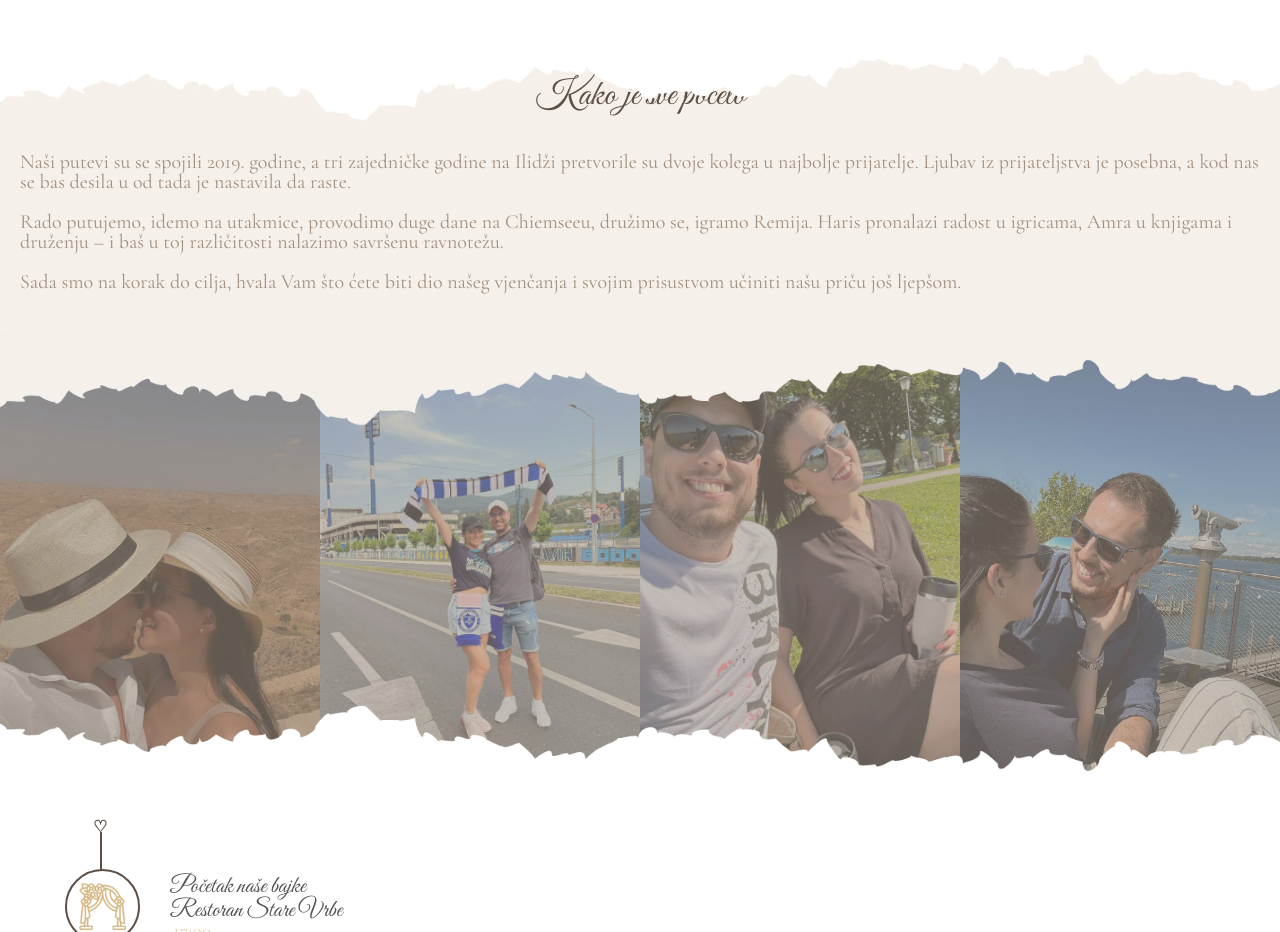
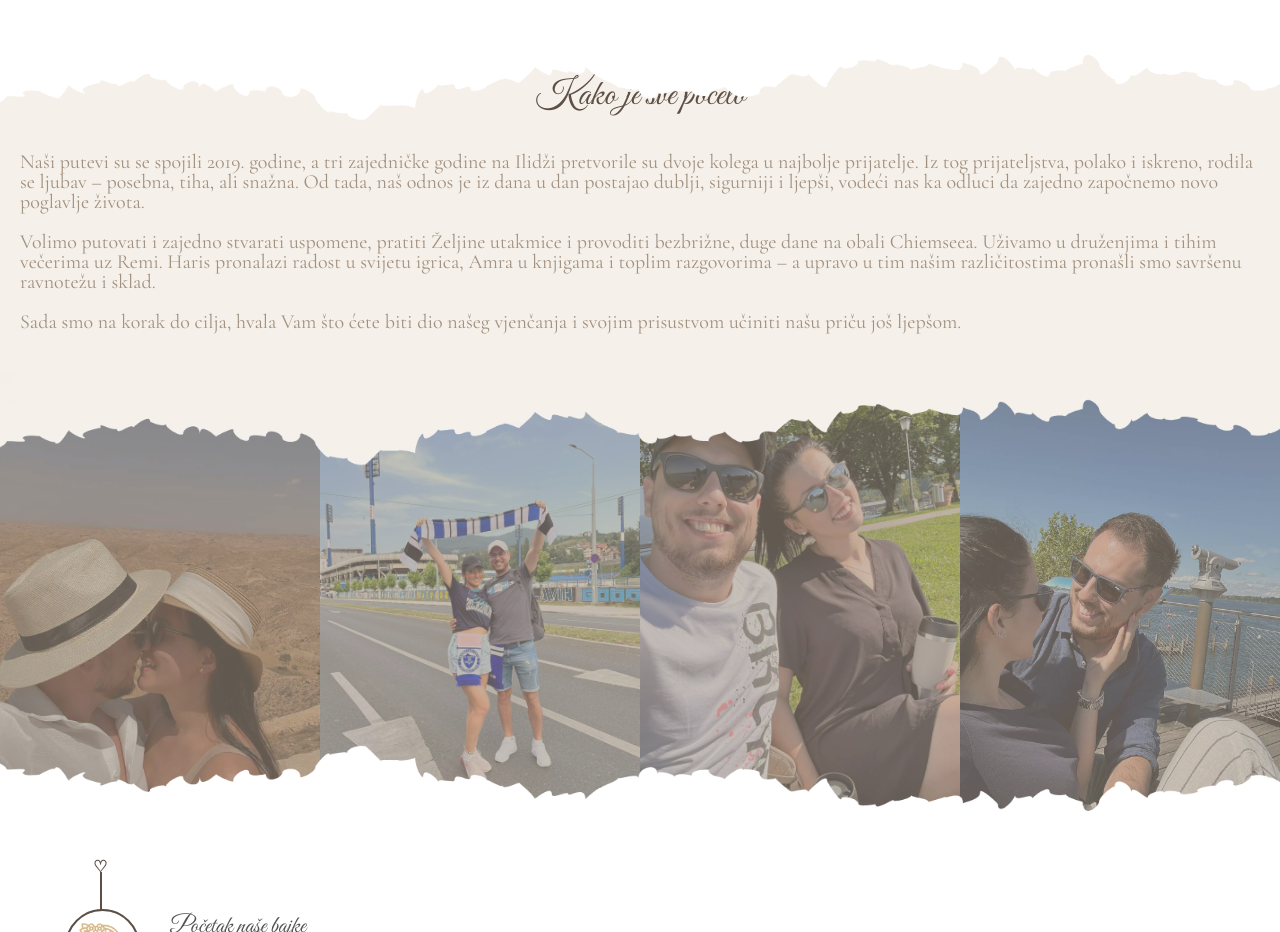
Before and after one commit to hariskablar/ceremony, a React (Vite) app: page / in a window 1280 px wide. Shown: the part 1120-2052 px from the top of the page. Built offline with nearby package versions, Linux system fonts and the light colour scheme.

Commit message:
transition duration

```diff
--- a/src/components/AboutUs.jsx
+++ b/src/components/AboutUs.jsx
@@ -24,15 +24,17 @@ const AboutUs = () => {
       </h2>
       <p className='text-beige-6 px-5 py-5 text-xl  leading-5'>
         Naši putevi su se spojili 2019. godine, a tri zajedničke godine na
-        Ilidži pretvorile su dvoje kolega u najbolje prijatelje. Ljubav iz
-        prijateljstva je posebna, a kod nas se bas desila u od tada je nastavila
-        da raste.
+        Ilidži pretvorile su dvoje kolega u najbolje prijatelje. Iz tog
+        prijateljstva, polako i iskreno, rodila se ljubav – posebna, tiha, ali
+        snažna. Od tada, naš odnos je iz dana u dan postajao dublji, sigurniji i
+        ljepši, vodeći nas ka odluci da zajedno započnemo novo poglavlje života.
       </p>
       <p className='text-beige-6 text-xl  leading-5 px-5 mb-5'>
-        Rado putujemo, idemo na utakmice, provodimo duge dane na Chiemseeu,
-        družimo se, igramo Remija. Haris pronalazi radost u igricama, Amra u
-        knjigama i druženju – i baš u toj različitosti nalazimo savršenu
-        ravnotežu.
+        Volimo putovati i zajedno stvarati uspomene, pratiti Željine utakmice i
+        provoditi bezbrižne, duge dane na obali Chiemseea. Uživamo u druženjima
+        i tihim večerima uz Remi. Haris pronalazi radost u svijetu igrica, Amra
+        u knjigama i toplim razgovorima – a upravo u tim našim različitostima
+        pronašli smo savršenu ravnotežu i sklad.
       </p>
       <p className='text-beige-6 text-xl leading-5 px-5 mb-10'>
         Sada smo na korak do cilja, hvala Vam što ćete biti dio našeg vjenčanja
```
